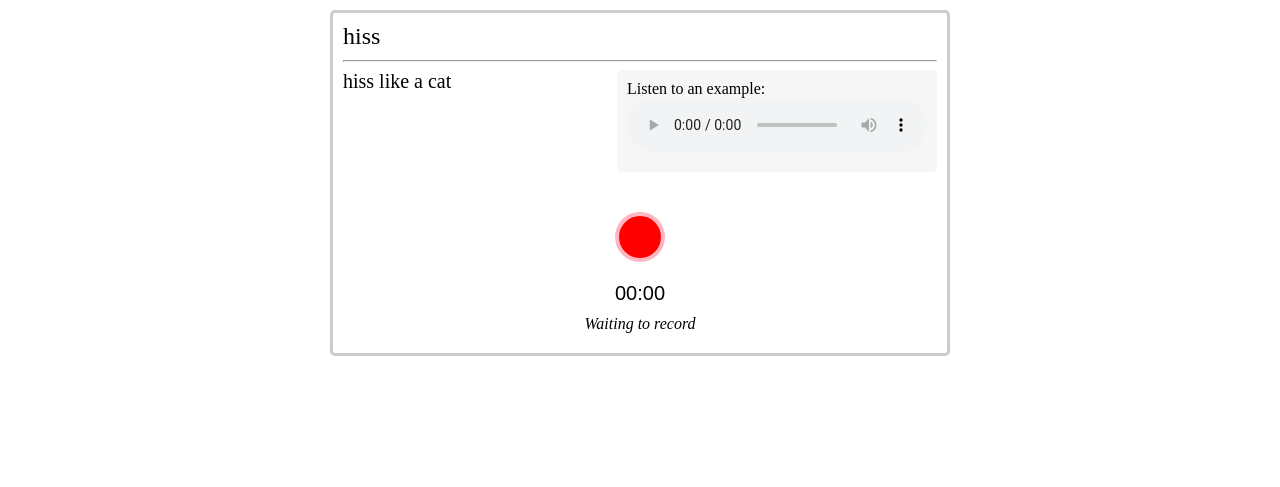
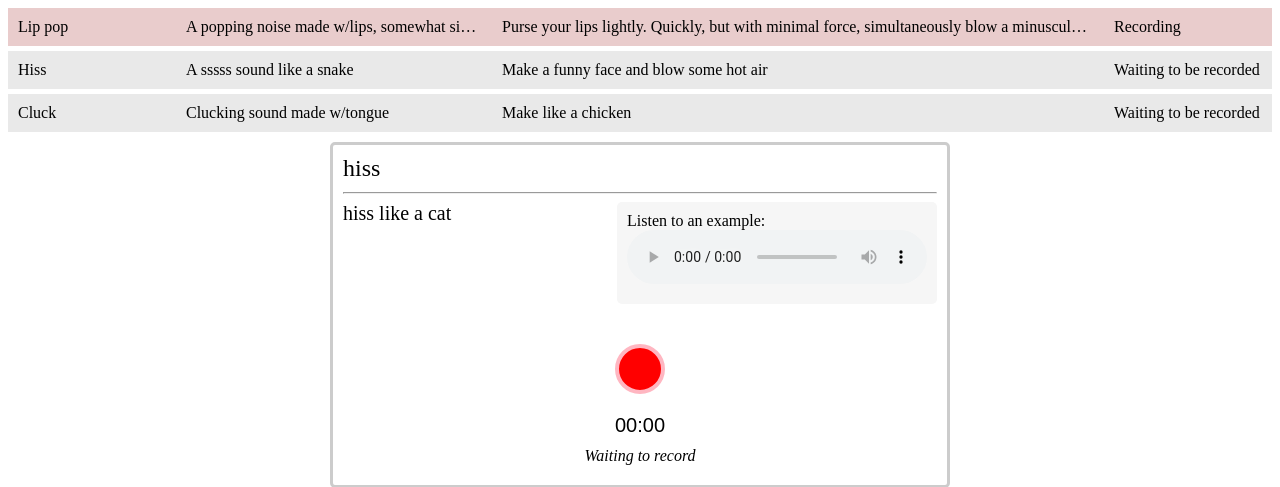
Before and after one commit to talonvoice/noise, a Flask app: page / in a window 1280 px wide. Shown: the top 487 px of the page. Run offline with Flask 2, Linux system fonts and the light colour scheme.

Commit message:
added HTML and CSS for noise list

```diff
--- a/server/static/main.css
+++ b/server/static/main.css
@@ -10,6 +10,64 @@ p {
 a {
   text-decoration: none;
 }
+
+
+/* Noise List */
+
+.RecordingList {
+}
+
+.RecordingList-container {
+  padding: 0;
+  margin: 0;
+  list-style: none;
+}
+
+.RecordingList-item {
+  display: block;
+  margin: 5px 0;
+}
+
+
+.Recording-container {
+  width: 100%;
+  padding: 0;
+  margin: 0;
+  list-style: none;
+  display: flex;
+}
+
+.Recording {
+  background-color: #e9e9e9;
+}
+.Recording--selected {
+  background-color: #e9cccc;
+}
+
+.Recording-item {
+  padding: 10px;
+  overflow: hidden;
+  text-overflow: ellipsis;
+  white-space: nowrap;
+  flex: 1;
+}
+
+.Recording-name {
+}
+
+.Recording-description {
+  flex: 2;
+}
+
+.Recording-instructions {
+  flex: 4;
+}
+
+.Recording-status {
+}
+
+
+/* Recorder */
 
 .Centered {
   width: 640px;
--- a/server/templates/index.html
+++ b/server/templates/index.html
@@ -12,6 +12,40 @@
     <br>
     <input type="submit">
     </form>
+    <div class="RecordingList">
+      <ul class="RecordingList-container">
+        <li class="RecordingList-item">
+          <div class="Recording Recording--selected">
+            <ul class="Recording-container">
+              <li class="Recording-item Recording-name">Lip pop</li>
+              <li class="Recording-item Recording-description">A popping noise made w/lips, somewhat similar to a waterdrop noise</li>
+              <li class="Recording-item Recording-instructions">Purse your lips lightly. Quickly, but with minimal force, simultaneously blow a minuscule bit of air out between the center of your lips and part your lips at the same time. The small amount of air pressure will help w/the parting of your lips. Your mouth only needs to open a small amount. Although not necessary, it helps if your lips are slighty moist</li>
+              <li class="Recording-item Recording-status">Recording</li>
+            </ul>
+          </div>
+        </li>
+        <li class="RecordingList-item">
+          <div class="Recording">
+            <ul class="Recording-container">
+              <li class="Recording-item Recording-name">Hiss</li>
+              <li class="Recording-item Recording-description">A sssss sound like a snake</li>
+              <li class="Recording-item Recording-instructions">Make a funny face and blow some hot air</li>
+              <li class="Recording-item Recording-status">Waiting to be recorded</li>
+            </ul>
+          </div>
+        </li>
+        <li class="RecordingList-item">
+            <div class="Recording">
+              <ul class="Recording-container">
+                <li class="Recording-item Recording-name">Cluck</li>
+                <li class="Recording-item Recording-description">Clucking sound made w/tongue</li>
+                <li class="Recording-item Recording-instructions">Make like a chicken</li>
+                <li class="Recording-item Recording-status">Waiting to be recorded</li>
+              </ul>
+            </div>
+          </li>
+        </ul>
+    </div>
     <div class="Centered">
       <div class="Recorder">
         <p class="Recorder-title"></p>
```
